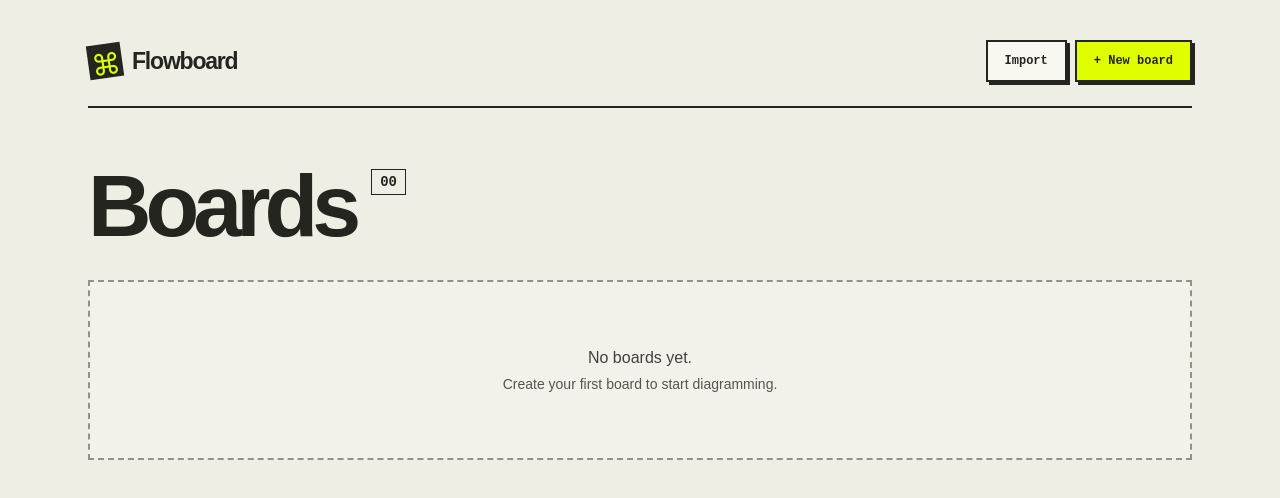
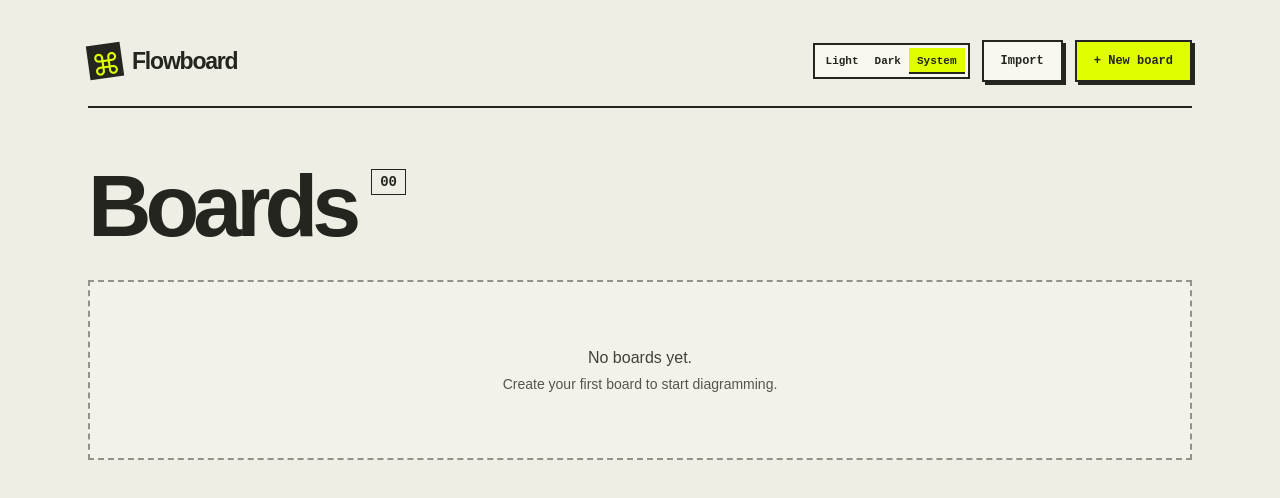
Before and after one commit to Okada-Jo/flowboard, a React (Vite) app: page / in a window 1280 px wide. Shown: the top 498 px of the page. Built offline with nearby package versions, Linux system fonts and the light colour scheme.

Commit message:
add dark mode

```diff
--- a/src/features/editor/components/EditorCanvas.tsx
+++ b/src/features/editor/components/EditorCanvas.tsx
@@ -1,3 +1,4 @@
+import { useThemePreference } from '../../../theme/theme'
 import { useCallback, useRef, useState } from 'react'
 
 import { NodeEditingContext } from './NodeEditingContext'
@@ -57,6 +58,8 @@ function EditorCanvasInner({ onExport }: EditorCanvasProps) {
     position: { x: number; y: number }
   } | null>(null)
   const closeContextMenu = useCallback(() => setContextMenu(null), [])
+
+  const theme = useThemePreference()
 
   useEditorShortcuts()
 
@@ -183,7 +186,7 @@ function EditorCanvasInner({ onExport }: EditorCanvasProps) {
     <NodeEditingContext.Provider value={{ editingNodeId, setEditingNodeId }}>
       <ReactFlow
         className="flow-canvas"
-        colorMode="light"
+        colorMode={theme}
         nodes={canvasNodes}
         edges={canvasEdges}
         nodeTypes={nodeTypes}
--- a/src/index.css
+++ b/src/index.css
@@ -2,18 +2,29 @@
 
 /* Semantic utility colors keep page styling on the same palette. */
 @theme inline {
-  --color-content-muted: var(--color-stone-600);
-  --color-content-secondary: var(--color-stone-700);
-  --color-content-strong: var(--color-stone-950);
-  --color-page-loading: var(--color-stone-100);
-  --color-page-border: var(--color-stone-900);
-  --color-action-hover: var(--color-stone-200);
-  --color-field: var(--color-white);
-  --color-danger: var(--color-red-700);
-  --color-danger-subtle: var(--color-red-100);
+  --color-content-muted: var(--theme-content-muted);
+  --color-content-secondary: var(--theme-content-secondary);
+  --color-content-strong: var(--theme-content-strong);
+  --color-page-loading: var(--theme-page-loading);
+  --color-page-border: var(--theme-page-border);
+  --color-action-hover: var(--theme-action-hover);
+  --color-field: var(--theme-field);
+  --color-danger: var(--theme-danger);
+  --color-danger-subtle: var(--theme-danger-subtle);
 }
 
 :root {
+  color-scheme: light;
+  --theme-content-muted: #57534e;
+  --theme-content-secondary: #44403c;
+  --theme-content-strong: #0c0a09;
+  --theme-page-loading: #f5f5f4;
+  --theme-page-border: #1c1917;
+  --theme-action-hover: #e7e5e4;
+  --theme-field: #ffffff;
+  --theme-danger: #b91c1c;
+  --theme-danger-subtle: #fee2e2;
+
   /* Shared palette: node colors also drive toolbar and board accents. */
   --color-ink: #24251f;
   --color-canvas: #eeeee5;
@@ -513,3 +524,74 @@ a:focus-visible,
   opacity: 0.5;
   cursor: default;
 }
+
+:root[data-theme='dark'] {
+  color-scheme: dark;
+  --color-ink: #eeeee5;
+  --color-canvas: #191b19;
+  --color-focus: #ff977b;
+  --color-process: #414b17;
+  --color-surface: #242722;
+  --color-card: #292c26;
+  --color-decision: #534267;
+  --color-note: #683e30;
+  --color-border-muted: #767b6e;
+  --color-edge: #c3c9b7;
+  --color-surface-hover: #363c30;
+  --color-input-output: #294e65;
+  --color-input: #20241d;
+  --color-grid: #3a4034;
+  --color-edge-selected: #ff977b;
+  --theme-content-muted: #b4b8ab;
+  --theme-content-secondary: #ced2c6;
+  --theme-content-strong: #f4f5ee;
+  --theme-page-loading: #191b19;
+  --theme-page-border: #767b6e;
+  --theme-action-hover: #363c30;
+  --theme-field: #20241d;
+  --theme-danger: #ffaaa0;
+  --theme-danger-subtle: #572c29;
+}
+
+.theme-toggle {
+  display: inline-flex;
+  flex-shrink: 0;
+  padding: 3px;
+  border: 2px solid var(--color-ink);
+  background: var(--color-surface);
+  font:
+    700 11px 'Courier New',
+    monospace;
+}
+.theme-toggle button {
+  padding: 7px 8px;
+  color: var(--color-ink);
+}
+.theme-toggle button:hover {
+  background: var(--color-surface-hover);
+}
+.theme-toggle button[aria-pressed='true'] {
+  background: var(--color-process);
+  box-shadow: inset 0 -2px 0 var(--color-ink);
+}
+@media (max-width: 640px) {
+  .editor-header {
+    flex-wrap: wrap;
+    height: auto;
+    min-height: 4rem;
+    padding-block: 10px;
+  }
+}
+.editor-page {
+  display: flex;
+  flex-direction: column;
+  height: 100dvh;
+}
+.editor-header {
+  flex-shrink: 0;
+}
+.editor-body {
+  flex: 1;
+  min-height: 0;
+  height: auto;
+}
--- a/src/main.tsx
+++ b/src/main.tsx
@@ -5,6 +5,9 @@ import { BrowserRouter } from 'react-router-dom'
 import './index.css'
 import App from './App.tsx'
 import { store } from './app/store'
+import { initializeTheme } from './theme/theme'
+
+initializeTheme()
 
 createRoot(document.getElementById('root')!).render(
   <StrictMode>
--- a/src/pages/BoardsPage.tsx
+++ b/src/pages/BoardsPage.tsx
@@ -1,3 +1,4 @@
+import { ThemeToggle } from '../theme/ThemeToggle'
 import { useEffect, useState, useRef } from 'react'
 import { useNavigate } from 'react-router-dom'
 
@@ -118,7 +119,8 @@ export function BoardsPage() {
             </span>{' '}
             Flowboard
           </div>
-          <div className="flex items-center gap-2">
+          <div className="flex flex-wrap items-center gap-3">
+            <ThemeToggle />
             <input
               ref={fileInputRef}
               type="file"
--- a/src/pages/EditorPage.tsx
+++ b/src/pages/EditorPage.tsx
@@ -1,3 +1,4 @@
+import { ThemeToggle } from '../theme/ThemeToggle'
 import { useEffect, useState } from 'react'
 import { Link, useParams } from 'react-router-dom'
 
@@ -84,6 +85,8 @@ export function EditorPage() {
         <span className="board-title min-w-0 truncate text-sm text-content-muted">
           {boardName || 'Board not found'}
         </span>
+        <div className="ml-auto flex shrink-0 items-center gap-3">
+          <ThemeToggle />
           <button
             type="button"
             onClick={handleExport}
@@ -91,9 +94,10 @@ export function EditorPage() {
           >
             Export
           </button>
+        </div>
       </header>
 
-      <div className="h-[calc(100dvh-4rem)]">
+      <div className="editor-body">
         {boardName ? (
           <EditorCanvas onExport={handleExport} />
         ) : (
--- /dev/null
+++ b/src/theme/ThemeToggle.tsx
@@ -0,0 +1,20 @@
+import { setThemePreference, useThemePreference } from './theme'
+
+export function ThemeToggle() {
+  const preference = useThemePreference()
+
+  return (
+    <div className="theme-toggle" role="group" aria-label="Color theme">
+      {(['light', 'dark', 'system'] as const).map((theme) => (
+        <button
+          key={theme}
+          type="button"
+          aria-pressed={preference === theme}
+          onClick={() => setThemePreference(theme)}
+        >
+          {theme[0].toUpperCase() + theme.slice(1)}
+        </button>
+      ))}
+    </div>
+  )
+}
--- /dev/null
+++ b/src/theme/theme.ts
@@ -0,0 +1,58 @@
+import { useSyncExternalStore } from 'react'
+
+export type ThemePreference = 'light' | 'dark' | 'system'
+const storageKey = 'flowboard-theme'
+const listeners = new Set<() => void>()
+let preference: ThemePreference = 'system'
+let media: MediaQueryList | undefined
+let initialized = false
+
+function parsePreference(value: string | null): ThemePreference {
+  return value === 'light' || value === 'dark' ? value : 'system'
+}
+
+function applyTheme() {
+  document.documentElement.dataset.theme =
+    preference === 'system' ? (media?.matches ? 'dark' : 'light') : preference
+  listeners.forEach((listener) => listener())
+}
+
+export function initializeTheme() {
+  if (initialized) return
+  initialized = true
+  try {
+    preference = parsePreference(localStorage.getItem(storageKey))
+  } catch {
+    // Keep the system default when browser storage is unavailable.
+  }
+  media = window.matchMedia?.('(prefers-color-scheme: dark)')
+  media?.addEventListener('change', applyTheme)
+  window.addEventListener('storage', (event) => {
+    if (event.key === storageKey || event.key === null) {
+      preference = parsePreference(event.newValue)
+      applyTheme()
+    }
+  })
+  applyTheme()
+}
+
+export function setThemePreference(value: ThemePreference) {
+  preference = value
+  try {
+    localStorage.setItem(storageKey, value)
+  } catch {
+    // The choice still works for this session when storage is unavailable.
+  }
+  applyTheme()
+}
+
+function subscribe(listener: () => void) {
+  listeners.add(listener)
+  return () => {
+    listeners.delete(listener)
+  }
+}
+
+export function useThemePreference() {
+  return useSyncExternalStore(subscribe, () => preference)
+}
```
Also changed, not shown: 2 other files (tests, documents, lock files or other folders). Lines whose indentation alone changed are shown as unchanged.
